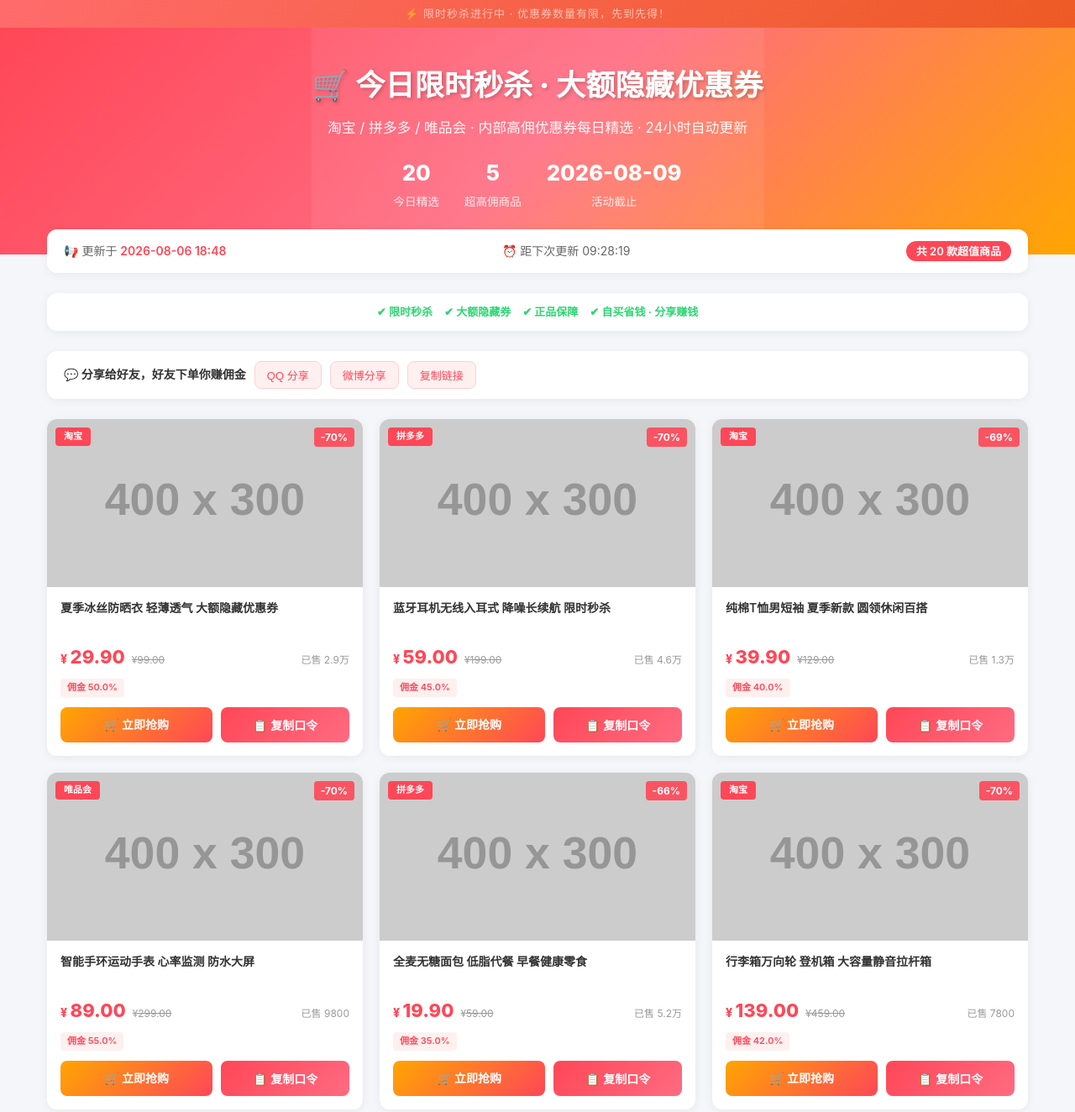
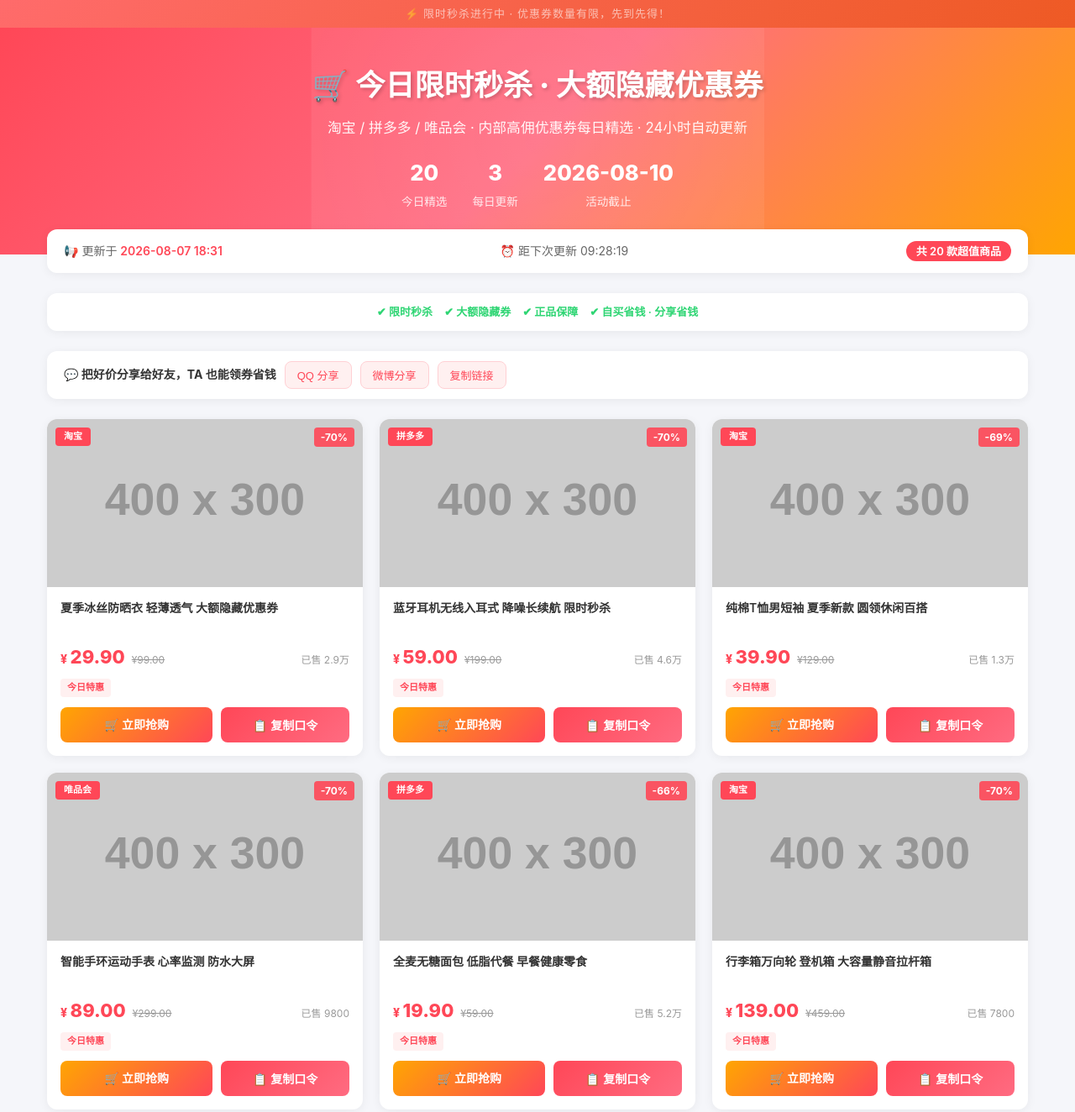
Before and after one commit to Silverping0/rebate-seo, a website: page index.html in a window 1280 px wide. Shown: the top 1324 px of the page at 84% size. Drawn offline with Linux system fonts and the light colour scheme; placeholder pictures from the web are drawn by us.

Commit message:
Update index.html

```diff
--- a/index.html
+++ b/index.html
@@ -11,6 +11,8 @@
   <meta property="og:description" content="今日限时秒杀，大额隐藏优惠券，淘宝/拼多多/唯品会内部高佣优惠券汇总，每日更新精选超值商品。">
   <meta property="og:type" content="website">
   <meta property="og:locale" content="zh_CN">
+
+
   <title>今日限时秒杀 - 大额隐藏优惠券 | 每日更新</title>
   <style>
     /* ===== 全局重置 ===== */
@@ -456,11 +458,11 @@
         <span class="label">今日精选</span>
       </div>
       <div class="stat-item">
-        <span class="num">5</span>
-        <span class="label">超高佣商品</span>
+        <span class="num">3</span>
+        <span class="label">每日更新</span>
       </div>
       <div class="stat-item">
-        <span class="num">2026-08-09</span>
+        <span class="num">2026-08-10</span>
         <span class="label">活动截止</span>
       </div>
     </div>
@@ -471,7 +473,7 @@
 
     <!-- 信息条 -->
     <div class="info-bar">
-      <span>📢 更新于 <span class="update-time">2026-08-06 18:48</span></span>
+      <span>📢 更新于 <span class="update-time">2026-08-07 18:31</span></span>
       <span class="countdown" id="countdown">⏰ 距下次更新 --:--:--</span>
       <span class="count-badge">共 20 款超值商品</span>
     </div>
@@ -481,12 +483,12 @@
       <span>✔ 限时秒杀</span>
       <span>✔ 大额隐藏券</span>
       <span>✔ 正品保障</span>
-      <span>✔ 自买省钱 · 分享赚钱</span>
+      <span>✔ 自买省钱 · 分享省钱</span>
     </div>
 
     <!-- 分享条 -->
     <div class="share-bar">
-      <strong>💬 分享给好友，好友下单你赚佣金</strong>
+      <strong>💬 把好价分享给好友，TA 也能领券省钱</strong>
       <button class="share-btn" data-share="qq">QQ 分享</button>
       <button class="share-btn" data-share="weibo">微博分享</button>
       <button class="share-btn" data-share="copy">复制链接</button>
@@ -512,8 +514,7 @@
                 <span class="product-sales">已售 2.9万</span>
               </div>
               <div class="product-extra">
-                <span class="product-commission">佣金 50.0%</span>
-
+                <span class="product-commission">今日特惠</span>
               </div>
               <div class="product-actions">
                 <a class="buy-btn" href="https://s.click.taobao.com/demo-link?pid=mm_28809417_3429550221_116304950207" target="_blank" rel="nofollow noopener">🛒 立即抢购</a>
@@ -541,8 +542,7 @@
                 <span class="product-sales">已售 4.6万</span>
               </div>
               <div class="product-extra">
-                <span class="product-commission">佣金 45.0%</span>
-
+                <span class="product-commission">今日特惠</span>
               </div>
               <div class="product-actions">
                 <a class="buy-btn" href="https://mobile.yangkeduo.com/demo-link?pid=36687756_317370090" target="_blank" rel="nofollow noopener">🛒 立即抢购</a>
@@ -570,8 +570,7 @@
                 <span class="product-sales">已售 1.3万</span>
               </div>
               <div class="product-extra">
-                <span class="product-commission">佣金 40.0%</span>
-
+                <span class="product-commission">今日特惠</span>
               </div>
               <div class="product-actions">
                 <a class="buy-btn" href="https://s.click.taobao.com/demo-link?pid=mm_28809417_3429550221_116304950207" target="_blank" rel="nofollow noopener">🛒 立即抢购</a>
@@ -599,8 +598,7 @@
                 <span class="product-sales">已售 9800</span>
               </div>
               <div class="product-extra">
-                <span class="product-commission">佣金 55.0%</span>
-
+                <span class="product-commission">今日特惠</span>
               </div>
               <div class="product-actions">
                 <a class="buy-btn" href="https://union.vip.com/demo-link?pid=c0dfea2bdac35b9b7c62c1f016494128" target="_blank" rel="nofollow noopener">🛒 立即抢购</a>
@@ -628,8 +626,7 @@
                 <span class="product-sales">已售 5.2万</span>
               </div>
               <div class="product-extra">
-                <span class="product-commission">佣金 35.0%</span>
-
+                <span class="product-commission">今日特惠</span>
               </div>
               <div class="product-actions">
                 <a class="buy-btn" href="https://mobile.yangkeduo.com/demo-link?pid=36687756_317370090" target="_blank" rel="nofollow noopener">🛒 立即抢购</a>
@@ -657,8 +654,7 @@
                 <span class="product-sales">已售 7800</span>
               </div>
               <div class="product-extra">
-                <span class="product-commission">佣金 42.0%</span>
-
+                <span class="product-commission">今日特惠</span>
               </div>
               <div class="product-actions">
                 <a class="buy-btn" href="https://s.click.taobao.com/demo-link?pid=mm_28809417_3429550221_116304950207" target="_blank" rel="nofollow noopener">🛒 立即抢购</a>
@@ -686,8 +682,7 @@
                 <span class="product-sales">已售 3.2万</span>
               </div>
               <div class="product-extra">
-                <span class="product-commission">佣金 48.0%</span>
-
+                <span class="product-commission">今日特惠</span>
               </div>
               <div class="product-actions">
                 <a class="buy-btn" href="https://mobile.yangkeduo.com/demo-link?pid=36687756_317370090" target="_blank" rel="nofollow noopener">🛒 立即抢购</a>
@@ -715,8 +710,7 @@
                 <span class="product-sales">已售 1.6万</span>
               </div>
               <div class="product-extra">
-                <span class="product-commission">佣金 52.0%</span>
-
+                <span class="product-commission">今日特惠</span>
               </div>
               <div class="product-actions">
                 <a class="buy-btn" href="https://union.vip.com/demo-link?pid=c0dfea2bdac35b9b7c62c1f016494128" target="_blank" rel="nofollow noopener">🛒 立即抢购</a>
@@ -744,8 +738,7 @@
                 <span class="product-sales">已售 4300</span>
               </div>
               <div class="product-extra">
-                <span class="product-commission">佣金 38.0%</span>
-
+                <span class="product-commission">今日特惠</span>
               </div>
               <div class="product-actions">
                 <a class="buy-btn" href="https://s.click.taobao.com/demo-link?pid=mm_28809417_3429550221_116304950207" target="_blank" rel="nofollow noopener">🛒 立即抢购</a>
@@ -773,8 +766,7 @@
                 <span class="product-sales">已售 3.9万</span>
               </div>
               <div class="product-extra">
-                <span class="product-commission">佣金 36.0%</span>
-
+                <span class="product-commission">今日特惠</span>
               </div>
               <div class="product-actions">
                 <a class="buy-btn" href="https://mobile.yangkeduo.com/demo-link?pid=36687756_317370090" target="_blank" rel="nofollow noopener">🛒 立即抢购</a>
@@ -802,8 +794,7 @@
                 <span class="product-sales">已售 6700</span>
               </div>
               <div class="product-extra">
-                <span class="product-commission">佣金 44.0%</span>
-
+                <span class="product-commission">今日特惠</span>
               </div>
               <div class="product-actions">
                 <a class="buy-btn" href="https://s.click.taobao.com/demo-link?pid=mm_28809417_3429550221_116304950207" target="_blank" rel="nofollow noopener">🛒 立即抢购</a>
@@ -831,8 +822,7 @@
                 <span class="product-sales">已售 7.8万</span>
               </div>
               <div class="product-extra">
-                <span class="product-commission">佣金 60.0%</span>
-
+                <span class="product-commission">今日特惠</span>
               </div>
               <div class="product-actions">
                 <a class="buy-btn" href="https://union.vip.com/demo-link?pid=c0dfea2bdac35b9b7c62c1f016494128" target="_blank" rel="nofollow noopener">🛒 立即抢购</a>
@@ -860,8 +850,7 @@
                 <span class="product-sales">已售 2.1万</span>
               </div>
               <div class="product-extra">
-                <span class="product-commission">佣金 41.0%</span>
-
+                <span class="product-commission">今日特惠</span>
               </div>
               <div class="product-actions">
                 <a class="buy-btn" href="https://s.click.taobao.com/demo-link?pid=mm_28809417_3429550221_116304950207" target="_blank" rel="nofollow noopener">🛒 立即抢购</a>
@@ -889,8 +878,7 @@
                 <span class="product-sales">已售 1.9万</span>
               </div>
               <div class="product-extra">
-                <span class="product-commission">佣金 33.0%</span>
-
+                <span class="product-commission">今日特惠</span>
               </div>
               <div class="product-actions">
                 <a class="buy-btn" href="https://mobile.yangkeduo.com/demo-link?pid=36687756_317370090" target="_blank" rel="nofollow noopener">🛒 立即抢购</a>
@@ -918,8 +906,7 @@
                 <span class="product-sales">已售 5600</span>
               </div>
               <div class="product-extra">
-                <span class="product-commission">佣金 47.0%</span>
-
+                <span class="product-commission">今日特惠</span>
               </div>
               <div class="product-actions">
                 <a class="buy-btn" href="https://union.vip.com/demo-link?pid=c0dfea2bdac35b9b7c62c1f016494128" target="_blank" rel="nofollow noopener">🛒 立即抢购</a>
@@ -947,8 +934,7 @@
                 <span class="product-sales">已售 8900</span>
               </div>
               <div class="product-extra">
-                <span class="product-commission">佣金 43.0%</span>
-
+                <span class="product-commission">今日特惠</span>
               </div>
               <div class="product-actions">
                 <a class="buy-btn" href="https://s.click.taobao.com/demo-link?pid=mm_28809417_3429550221_116304950207" target="_blank" rel="nofollow noopener">🛒 立即抢购</a>
@@ -976,8 +962,7 @@
                 <span class="product-sales">已售 1.4万</span>
               </div>
               <div class="product-extra">
-                <span class="product-commission">佣金 39.0%</span>
-
+                <span class="product-commission">今日特惠</span>
               </div>
               <div class="product-actions">
                 <a class="buy-btn" href="https://mobile.yangkeduo.com/demo-link?pid=36687756_317370090" target="_blank" rel="nofollow noopener">🛒 立即抢购</a>
@@ -1005,8 +990,7 @@
                 <span class="product-sales">已售 2.8万</span>
               </div>
               <div class="product-extra">
-                <span class="product-commission">佣金 58.0%</span>
-
+                <span class="product-commission">今日特惠</span>
               </div>
               <div class="product-actions">
                 <a class="buy-btn" href="https://union.vip.com/demo-link?pid=c0dfea2bdac35b9b7c62c1f016494128" target="_blank" rel="nofollow noopener">🛒 立即抢购</a>
@@ -1034,8 +1018,7 @@
                 <span class="product-sales">已售 4.3万</span>
               </div>
               <div class="product-extra">
-                <span class="product-commission">佣金 32.0%</span>
-
+                <span class="product-commission">今日特惠</span>
               </div>
               <div class="product-actions">
                 <a class="buy-btn" href="https://s.click.taobao.com/demo-link?pid=mm_28809417_3429550221_116304950207" target="_blank" rel="nofollow noopener">🛒 立即抢购</a>
@@ -1063,8 +1046,7 @@
                 <span class="product-sales">已售 1.9万</span>
               </div>
               <div class="product-extra">
-                <span class="product-commission">佣金 37.0%</span>
-
+                <span class="product-commission">今日特惠</span>
               </div>
               <div class="product-actions">
                 <a class="buy-btn" href="https://mobile.yangkeduo.com/demo-link?pid=36687756_317370090" target="_blank" rel="nofollow noopener">🛒 立即抢购</a>
@@ -1088,7 +1070,7 @@
 
     <!-- 分页提示 -->
     <div class="info-bar" style="margin-top:24px;justify-content:center;">
-      <span>💡 点击「一键复制口令」即可复制推广链接或淘口令，分享好友购买可获得佣金</span>
+      <span>💡 点击「复制口令」，打开对应 APP 自动领券，下单立减更省钱</span>
     </div>
 
   </div>
@@ -1283,7 +1265,8 @@
     })();
   </script>
 
-  <!-- ===== 百度统计（可选：如需统计请在此添加代码） ===== -->
+  <!-- ===== 百度统计（配置 BAIDU_TONGJI_ID 后自动启用） ===== -->
+
 
 </body>
 </html>
```
